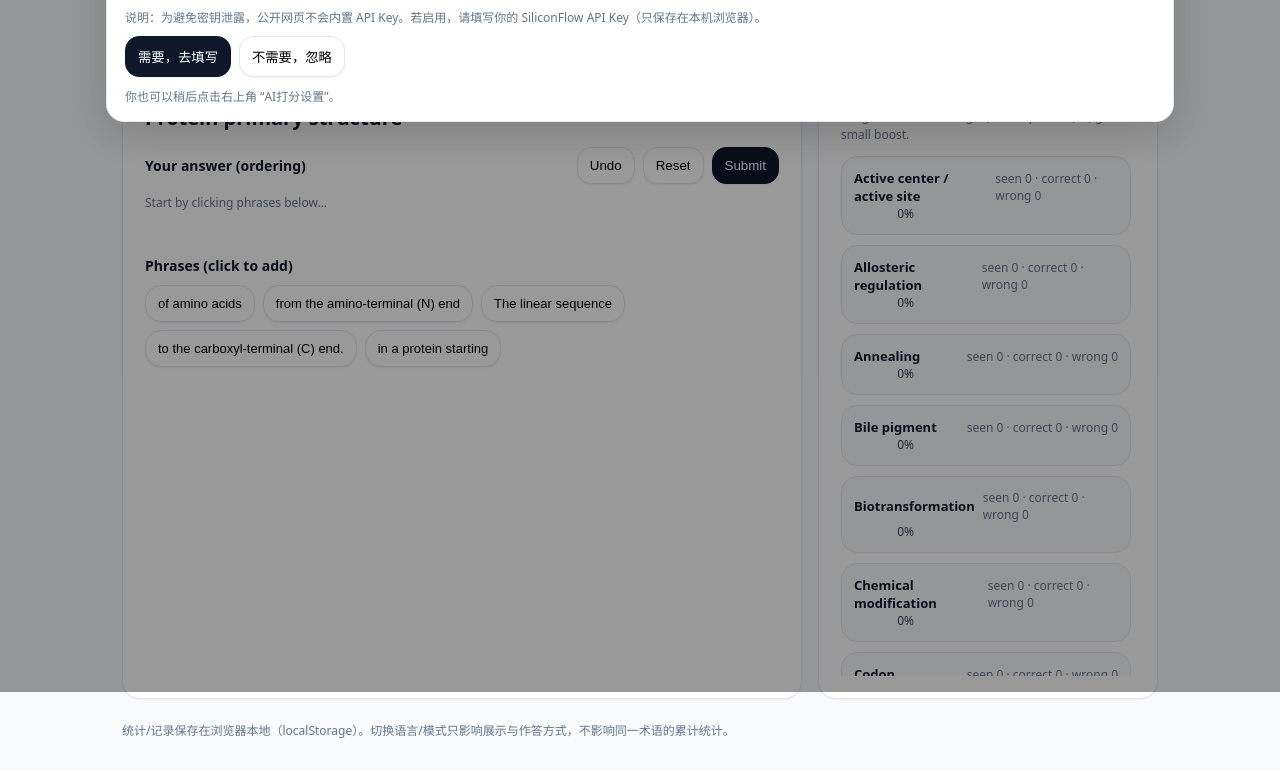
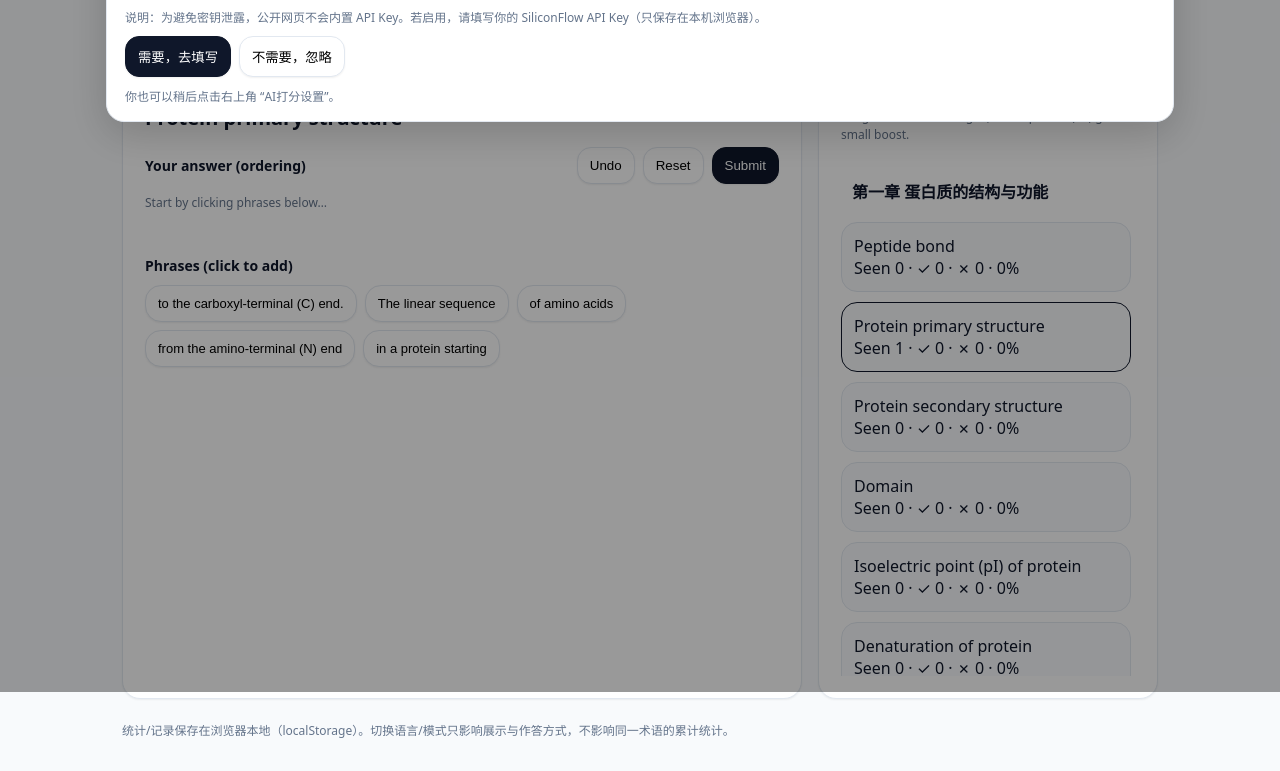
Before and after one commit to DDDDDDKing/King, a plain HTML site: page index.html in a window 1280 px wide. Shown: the part 108-879 px from the top of the page. Drawn offline with Linux system fonts and the light colour scheme.

Commit message:
Add files via upload

```diff
--- a/index.html
+++ b/index.html
@@ -45,6 +45,10 @@
     .small{font-size:12px;color:var(--muted)}
     .statlist{margin-top:12px;display:flex;flex-direction:column;gap:10px;max-height:520px;overflow:auto;padding-right:4px}
     .stat{background:#f8fafc;border:1px solid var(--border);border-radius:16px;padding:12px}
+
+    .stat.clickable{cursor:pointer}
+    .stat.clickable:hover{background:#f1f5f9}
+    .stat.active{border-color:var(--brand)}
     .stat-top{display:flex;justify-content:space-between;gap:8px;align-items:center}
     .stat-term{font-size:13px;font-weight:600}
     .stat-meta{font-size:12px;color:var(--muted)}
@@ -70,6 +74,18 @@
     .grid2{display:grid;grid-template-columns:1fr;gap:10px;margin-top:10px}
     @media(min-width:768px){.grid2{grid-template-columns:1fr 1fr}}
     textarea{font-family:inherit}
+
+/* Right-panel chapter grouping */
+.statHeader{
+  margin-top: 14px;
+  padding: 8px 10px;
+  font-weight: 700;
+  border-radius: 10px;
+  background: rgba(255,255,255,0.06);
+  border: 1px solid rgba(255,255,255,0.10);
+}
+.statSpacer{ height: 10px; }
+
 </style>
 </head>
 <body>
@@ -87,6 +103,12 @@
           <option value="zh_type">中文打字</option>
           <option value="en_order">英文选词</option>
           <option value="zh_order">中文选词</option>
+        </select>
+
+        <label class="modeHint" for="quizOrderSel" id="lblQuizOrder">出题顺序：</label>
+        <select id="quizOrderSel">
+          <option value="random">随机/加权</option>
+          <option value="sequential">顺序</option>
         </select>
         <button id="btnSettings">AI打分设置</button>
         <button id="btnHistory">答题记录</button>
@@ -280,9 +302,130 @@ const BANK = [
   { id:"Bile pigment", en:{term:"Bile pigment", full:"Catabolic products of iron-containing porphyrins in vivo, including bilirubin, biliverdin, bilinogen, and bilin.", chunks:["Catabolic products","of iron-containing porphyrins","in vivo, including bilirubin, biliverdin, bilinogen,","and bilin."]}, zh:{term:"胆色素", full:"体内铁卟啉化合物的主要分解代谢产物，包括胆红素、胆绿素、胆素原和胆素 。", chunks:["体内铁卟啉化合物","的主要分解代谢产物","，包括胆红素","、胆绿素、胆素原和胆素","。"]} }
 ];
 
+const CHAPTERS = [
+  {
+    "title": "第一章 蛋白质的结构与功能",
+    "ids": [
+      "Peptide bond",
+      "Protein primary structure",
+      "Protein secondary structure",
+      "Domain",
+      "Isoelectric point (pI) of protein",
+      "Denaturation of protein"
+    ]
+  },
+  {
+    "title": "第二章 核酸的结构与功能",
+    "ids": [
+      "Denaturation of DNA",
+      "Hyperchromic effect",
+      "Melting temperature (, 融解温度)",
+      "Annealing"
+    ]
+  },
+  {
+    "title": "第三章 酶",
+    "ids": [
+      "Holoenzyme",
+      "Essential group",
+      "Active center / active site",
+      "Zymogen activation",
+      "Isoenzyme"
+    ]
+  },
+  {
+    "title": "第五章 糖代谢",
+    "ids": [
+      "Glycolysis",
+      "Substrate-level phosphorylation",
+      "Pastuer effect",
+      "Gluconeogenesis",
+      "Warburg effect"
+    ]
+  },
+  {
+    "title": "第六章 生物氧化",
+    "ids": [
+      "Respiratory chain / Electron transfer chain",
+      "P/O ratio",
+      "Oxidative phosphorylation",
+      "Uncoupler"
+    ]
+  },
+  {
+    "title": "第七章 脂质代谢",
+    "ids": [
+      "Essential fatty acids",
+      "Mobilization of fat",
+      "Ketone bodies"
+    ]
+  },
+  {
+    "title": "第八章 氨基酸代谢",
+    "ids": [
+      "Essential amino acids",
+      "Transamination",
+      "Ketogenic amino acids",
+      "One carbon units"
+    ]
+  },
+  {
+    "title": "第九章 核苷酸代谢",
+    "ids": [
+      "De novo synthesis",
+      "Salvage pathway"
+    ]
+  },
+  {
+    "title": "第十章 代谢的整合与调节",
+    "ids": [
+      "Allosteric regulation",
+      "Chemical modification"
+    ]
+  },
+  {
+    "title": "第十二章 DNA 的合成（复制）",
+    "ids": [
+      "Semiconservative replication",
+      "Okazaki fragment",
+      "Reverse transcription"
+    ]
+  },
+  {
+    "title": "第十四章 RNA 的合成（转录）",
+    "ids": [
+      "Ribozyme"
+    ]
+  },
+  {
+    "title": "第十五章 蛋白质的合成（翻译）",
+    "ids": [
+      "Codon",
+      "Degeneracy"
+    ]
+  },
+  {
+    "title": "第十七章 细胞信号转导",
+    "ids": [
+      "Secondary messenger",
+      "G protein / Guanylate binding proteins"
+    ]
+  },
+  {
+    "title": "第十九章 肝的生物化学",
+    "ids": [
+      "Biotransformation",
+      "Bile pigment"
+    ]
+  }
+];
+
+
 const STATS_KEY = "biochem_stats_v5";
 const ATTEMPTS_KEY = "biochem_attempts_v5";
 const ANSWERMODE_KEY = "biochem_answer_mode_v5";
+const QUIZORDER_KEY = "biochem_quiz_order_v1";
+const SEQ_INDEX_KEY = "biochem_seq_index_v1";
 
 // AI grading settings (stored locally)
 const AI_KEY = "biochem_ai_key_v1";
@@ -412,6 +555,10 @@ let answerMode = localStorage.getItem(ANSWERMODE_KEY) || "en_order";
 let lang = answerMode.startsWith("zh_") ? "zh" : "en";
 let mode = answerMode.endsWith("_type") ? "type" : "order";
 
+let quizOrder = localStorage.getItem(QUIZORDER_KEY) || "random";
+let seqIndex = parseInt(localStorage.getItem(SEQ_INDEX_KEY) || "0", 10);
+if(!isFinite(seqIndex) || seqIndex < 0) seqIndex = 0;
+
 let stats = loadJSON(STATS_KEY, {});
 
 let aiBase = localStorage.getItem(AI_BASE) || "https://api.siliconflow.cn/v1";
@@ -426,6 +573,8 @@ let attempts = loadJSON(ATTEMPTS_KEY, []);
 let current=null, pool=[], answer=[], locked=false;
 
 const answerModeSel=document.getElementById("answerModeSel");
+const quizOrderSel=document.getElementById("quizOrderSel");
+const lblQuizOrder=document.getElementById("lblQuizOrder");
 const elTerm=document.getElementById("term");
 const elFull=document.getElementById("full");
 const elChoices=document.getElementById("choices");
@@ -457,9 +606,15 @@ function ensureStats(key){ if(!stats[key]) stats[key] = {correct:0, wrong:0, see
 
 function applyUI() {
   answerModeSel.value = answerMode;
+  if(quizOrderSel) quizOrderSel.value = quizOrder;
 
   if(lang === "zh") {
     lblTerm.textContent = "当前术语";
+    if(lblQuizOrder) lblQuizOrder.textContent = "出题顺序：";
+    if(quizOrderSel){
+      quizOrderSel.options[0].textContent = "随机/加权";
+      quizOrderSel.options[1].textContent = "顺序";
+    }
     lblAns.textContent = (mode==="type") ? "你的答案（打字）" : "你的答案（选词排序）";
     lblChoices.textContent = "短语区（点击加入答案）";
     lblStats.textContent = "答题统计（本地）";
@@ -480,6 +635,11 @@ function applyUI() {
     document.getElementById("typeHint").textContent = "判分规则：忽略多余空格（连续空白会自动合并），其余字符需一致。";
   } else {
     lblTerm.textContent = "Term";
+    if(lblQuizOrder) lblQuizOrder.textContent = "Order:";
+    if(quizOrderSel){
+      quizOrderSel.options[0].textContent = "Random (weighted)";
+      quizOrderSel.options[1].textContent = "Sequential";
+    }
     lblAns.textContent = (mode==="type") ? "Your answer (typing)" : "Your answer (ordering)";
     lblChoices.textContent = "Phrases (click to add)";
     lblStats.textContent = "Stats (local)";
@@ -559,31 +719,53 @@ function renderQuiz() {
 }
 
 function renderStats() {
-  const rows = BANK.map(item=>{
+  elStats.innerHTML = "";
+
+  // Right panel: display in the exact order of the provided table (grouped by chapters).
+  CHAPTERS.forEach((ch, chIdx)=>{
+    // Chapter header
+    const header = document.createElement("div");
+    header.className = "statHeader";
+    header.textContent = ch.title;
+    elStats.appendChild(header);
+
+    ch.ids.forEach(termId=>{
+      const item = BANK.find(x=>x.id===termId);
+      if(!item) return;
+
       const k = statKey(item);
       const s = stats[k] || {correct:0, wrong:0, seen:0};
       const acc = s.seen ? Math.round((s.correct/s.seen)*100) : 0;
-    return {term: item.en.term, ...s, accuracy:acc};
-  }).sort((a,b)=> (b.wrong-a.wrong) || (a.accuracy-b.accuracy) || a.term.localeCompare(b.term));
+      const displayTerm = (lang==="zh") ? item.zh.term : item.en.term;
 
-  elStats.innerHTML="";
-  rows.forEach(r=>{
-    const box=document.createElement("div"); box.className="stat";
-    const top=document.createElement("div"); top.className="stat-top";
-    const left=document.createElement("div"); left.className="stat-term"; left.textContent=r.term;
-    const right=document.createElement("div"); right.className="stat-meta";
-    right.textContent="seen "+r.seen+" · correct "+r.correct+" · wrong "+r.wrong;
-    top.appendChild(left); top.appendChild(right);
+      const box=document.createElement("div");
+      box.className="stat clickable";
+      if(current && current.id === termId) box.classList.add("active");
+      box.title = (lang==="zh") ? "点击直接复习这一条" : "Click to review this term";
+      box.onclick = ()=> {
+        const it = BANK.find(x=>x.id===termId);
+        if(!it) return;
+        setQuestion(it, {countSeen:true});
+      };
 
-    const barrow=document.createElement("div"); barrow.className="barrow";
-    const bar=document.createElement("div"); bar.className="bar";
-    const inner=document.createElement("div"); inner.style.width=r.accuracy+"%";
-    bar.appendChild(inner);
-    const pct=document.createElement("div"); pct.className="pct"; pct.textContent=r.accuracy+"%";
-    barrow.appendChild(bar); barrow.appendChild(pct);
+      const top=document.createElement("div"); top.className="statTop";
+      const name=document.createElement("div"); name.className="statTerm"; name.textContent=displayTerm;
+      top.appendChild(name);
 
-    box.appendChild(top); box.appendChild(barrow);
+      const meta=document.createElement("div"); meta.className="statMeta";
+      meta.textContent = (lang==="zh")
+        ? `看过 ${s.seen} · 对 ${s.correct} · 错 ${s.wrong} · 正确率 ${acc}%`
+        : `Seen ${s.seen} · ✓ ${s.correct} · ✗ ${s.wrong} · ${acc}%`;
+      box.appendChild(top);
+      box.appendChild(meta);
+
       elStats.appendChild(box);
+    });
+
+    // extra spacing after each chapter
+    const spacer=document.createElement("div");
+    spacer.className="statSpacer";
+    elStats.appendChild(spacer);
   });
 }
 
@@ -598,13 +780,11 @@ function showFeedback(type, msg, showGold) {
   }
 }
 
-function pickNext() {
-  const weights = BANK.map(item=>{
-    const s = stats[statKey(item)] || {correct:0, wrong:0, seen:0};
-    return 1 + s.wrong*2 + (s.seen < 3 ? 1 : 0);
-  });
 
-  current = weightedPick(BANK, weights);
+function setQuestion(item, opts){
+  opts = opts || {};
+  const countSeen = (opts.countSeen !== false);
+  current = item;
   const v = viewOf(current);
   pool = shuffle(v.chunks);
   answer = [];
@@ -612,11 +792,31 @@ function pickNext() {
   elFeedback.style.display = "none";
   if(typeInput) typeInput.value = "";
 
+  if(countSeen){
     const s = ensureStats(statKey(current));
     s.seen += 1;
     saveJSON(STATS_KEY, stats);
+  }
 
   renderQuiz(); renderStats();
+}
+
+function pickNext() {
+  let item = null;
+
+  if(quizOrder === "sequential") {
+    item = BANK[seqIndex % BANK.length];
+    seqIndex = (seqIndex + 1) % BANK.length;
+    localStorage.setItem(SEQ_INDEX_KEY, String(seqIndex));
+  } else {
+    const weights = BANK.map(item=>{
+      const s = stats[statKey(item)] || {correct:0, wrong:0, seen:0};
+      return 1 + s.wrong*2 + (s.seen < 3 ? 1 : 0);
+    });
+    item = weightedPick(BANK, weights);
+  }
+
+  setQuestion(item, {countSeen:true});
 }
 
 function pickChunk(chunk) {
@@ -1020,12 +1220,19 @@ document.getElementById("btnClose").onclick=closeHistory;
 document.getElementById("backdrop").onclick=closeHistory;
 document.getElementById("btnClearAttempts").onclick=clearAttempts;
 
+quizOrderSel.onchange = function(){
+  quizOrder = quizOrderSel.value;
+  localStorage.setItem(QUIZORDER_KEY, quizOrder);
+  // keep current question; next click "Next" follows the chosen order
+};
+
 answerModeSel.onchange = function(){
   answerMode = answerModeSel.value;
   localStorage.setItem(ANSWERMODE_KEY, answerMode);
   lang = answerMode.startsWith("zh_") ? "zh" : "en";
   mode = answerMode.endsWith("_type") ? "type" : "order";
   applyUI();
+  renderStats();
   // reset current question UI (do not change stats)
   if(current){
     const v = viewOf(current);
```
Lines whose indentation alone changed are shown as unchanged.
